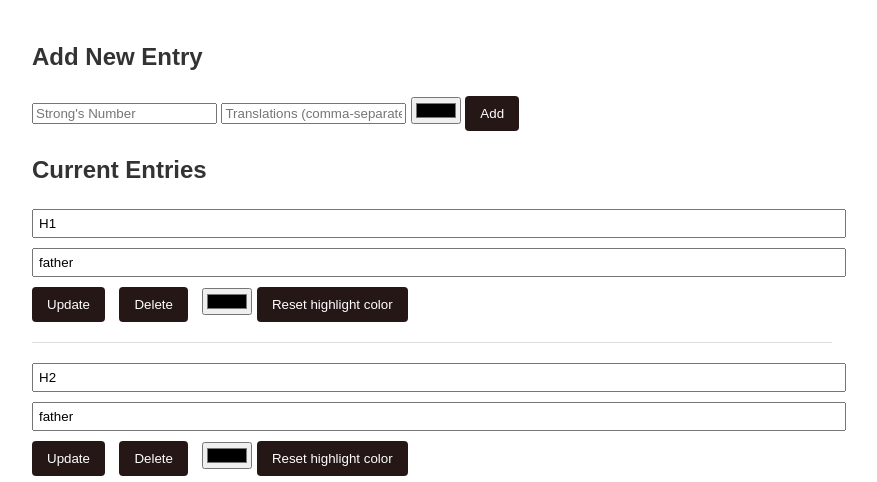
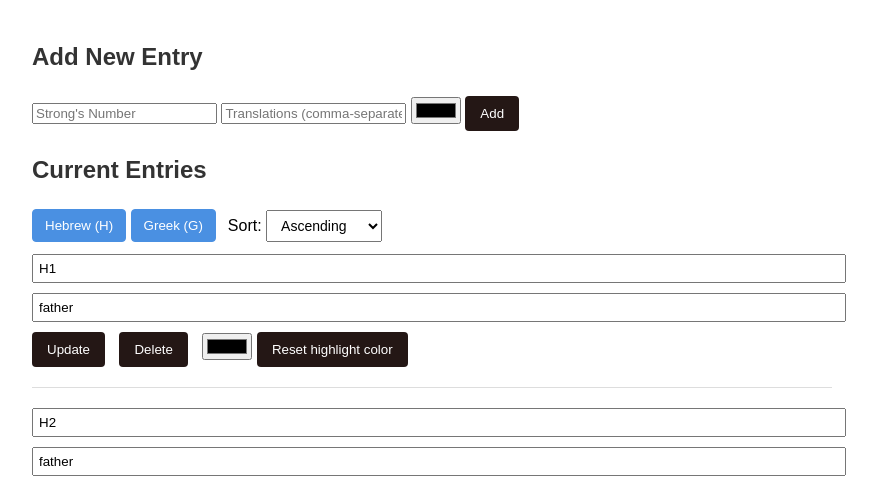
Before and after one commit to j0b07oz/bibleTransliteration, a Flask app: page /edit_dict in a window 1280 px wide. Shown: the part 480-962 px from the top of the page, without its empty margins (208-1085 px from the left). Run offline with Flask 3, Linux system fonts and the light colour scheme; parts of the project's set-up code (start-up, migrations or seed data) failed here and were passed over.

Commit message:
Add filtering and sorting controls to dictionary entries

```diff
--- a/app/templates/edit_dict.html
+++ b/app/templates/edit_dict.html
@@ -11,6 +11,29 @@
             padding: 10px;
             margin-bottom: 20px;
             font-size: 16px;
+        }
+        .dict-toolbar {
+            display: flex;
+            flex-wrap: wrap;
+            gap: 12px;
+            align-items: center;
+            margin-bottom: 12px;
+        }
+        .dict-toggle {
+            padding: 8px 12px;
+            border: 1px solid #4a90e2;
+            background: #fff;
+            color: #4a90e2;
+            border-radius: 4px;
+            cursor: pointer;
+        }
+        .dict-toggle.is-active {
+            background: #4a90e2;
+            color: #fff;
+        }
+        .dict-sort select {
+            padding: 6px 10px;
+            font-size: 14px;
         }
         .hidden {
             display: none;
@@ -73,6 +96,19 @@
     </div>
 
     <h2>Current Entries</h2>
+    <div class="dict-toolbar" aria-label="Dictionary controls">
+        <div class="dict-filters" role="group" aria-label="Filter entries by language">
+            <button type="button" class="dict-toggle is-active" id="toggle-hebrew">Hebrew (H)</button>
+            <button type="button" class="dict-toggle is-active" id="toggle-greek">Greek (G)</button>
+        </div>
+        <div class="dict-sort">
+            <label for="sort-order">Sort:</label>
+            <select id="sort-order">
+                <option value="asc">Ascending</option>
+                <option value="desc">Descending</option>
+            </select>
+        </div>
+    </div>
     <div id="dict-entries">
         {% for strong_number, data in strongs_dict.items() %}
         <div class="dict-entry" data-strong="{{ strong_number }}" data-translations="{{ data.translations|join(',') }}">
@@ -173,21 +209,80 @@
         });
     });
 
-    document.getElementById('search-box').addEventListener('input', function(e) {
-        const searchTerm = e.target.value.toLowerCase();
-        const entries = document.getElementsByClassName('dict-entry');
+    (function() {
+        const entriesContainer = document.getElementById('dict-entries');
+        const entries = Array.from(entriesContainer.querySelectorAll('.dict-entry'));
+        const searchBox = document.getElementById('search-box');
+        const toggleHebrew = document.getElementById('toggle-hebrew');
+        const toggleGreek = document.getElementById('toggle-greek');
+        const sortOrderSelect = document.getElementById('sort-order');
 
-        for (let entry of entries) {
+        let showHebrew = true;
+        let showGreek = true;
+        let sortOrder = 'asc';
+
+        function getStrongNumber(entry) {
+            const raw = entry.getAttribute('data-strong') || '';
+            const numeric = raw.replace(/^[a-zA-Z]/, '');
+            return parseInt(numeric, 10) || 0;
+        }
+
+        function matchesSearch(entry) {
+            const searchTerm = searchBox.value.toLowerCase();
+            if (!searchTerm) return true;
             const strongNumber = entry.getAttribute('data-strong').toLowerCase();
             const translations = entry.getAttribute('data-translations').toLowerCase();
+            return strongNumber.includes(searchTerm) || translations.includes(searchTerm);
+        }
 
-            if (strongNumber.includes(searchTerm) || translations.includes(searchTerm)) {
-                entry.classList.remove('hidden');
-            } else {
-                entry.classList.add('hidden');
-            }
+        function matchesLanguage(entry) {
+            const strongNumber = entry.getAttribute('data-strong') || '';
+            const prefix = strongNumber.charAt(0).toUpperCase();
+            if (prefix === 'H') return showHebrew;
+            if (prefix === 'G') return showGreek;
+            return true;
         }
-    });
+
+        function renderEntries() {
+            const sorted = [...entries].sort((a, b) => {
+                const aNum = getStrongNumber(a);
+                const bNum = getStrongNumber(b);
+                return sortOrder === 'asc' ? aNum - bNum : bNum - aNum;
+            });
+
+            const fragment = document.createDocumentFragment();
+
+            sorted.forEach((entry) => {
+                const shouldShow = matchesSearch(entry) && matchesLanguage(entry);
+                entry.classList.toggle('hidden', !shouldShow);
+                fragment.appendChild(entry);
+            });
+
+            entriesContainer.innerHTML = '';
+            entriesContainer.appendChild(fragment);
+        }
+
+        searchBox.addEventListener('input', renderEntries);
+
+        toggleHebrew.addEventListener('click', () => {
+            showHebrew = !showHebrew;
+            toggleHebrew.classList.toggle('is-active', showHebrew);
+            renderEntries();
+        });
+
+        toggleGreek.addEventListener('click', () => {
+            showGreek = !showGreek;
+            toggleGreek.classList.toggle('is-active', showGreek);
+            renderEntries();
+        });
+
+        sortOrderSelect.addEventListener('change', (event) => {
+            sortOrder = event.target.value;
+            renderEntries();
+        });
+
+        renderEntries();
+    })();
     </script>
 </body>
 </html>
```
